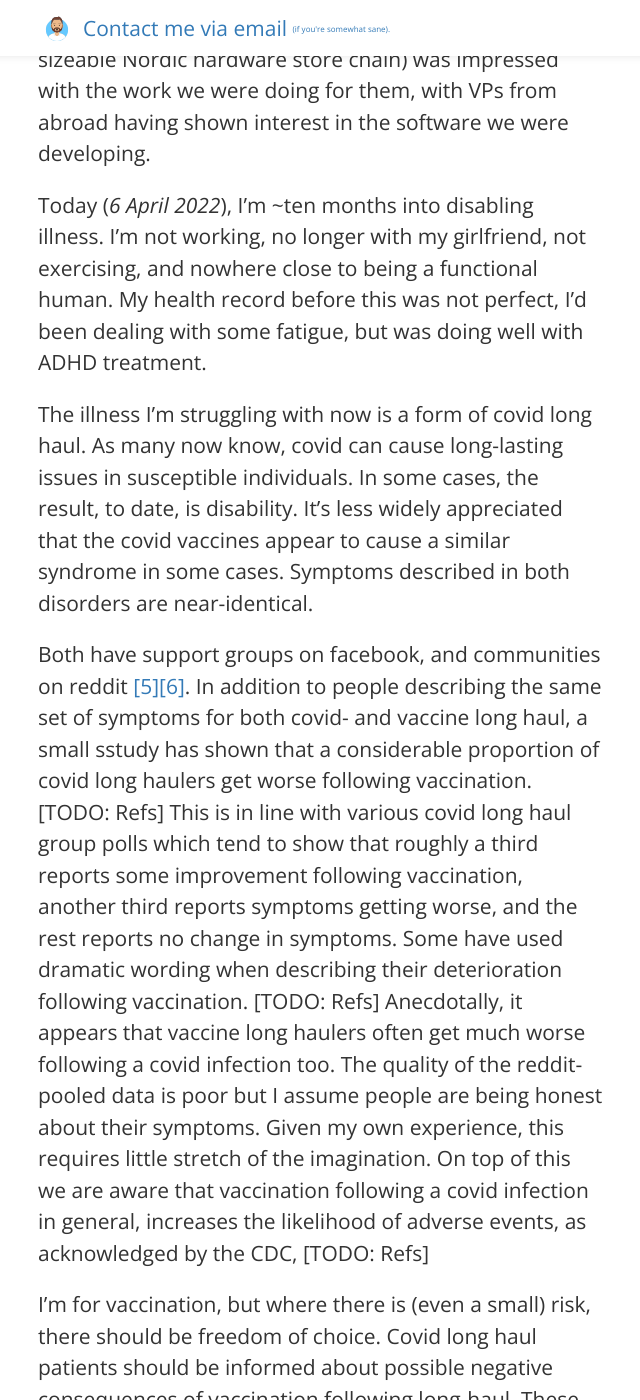
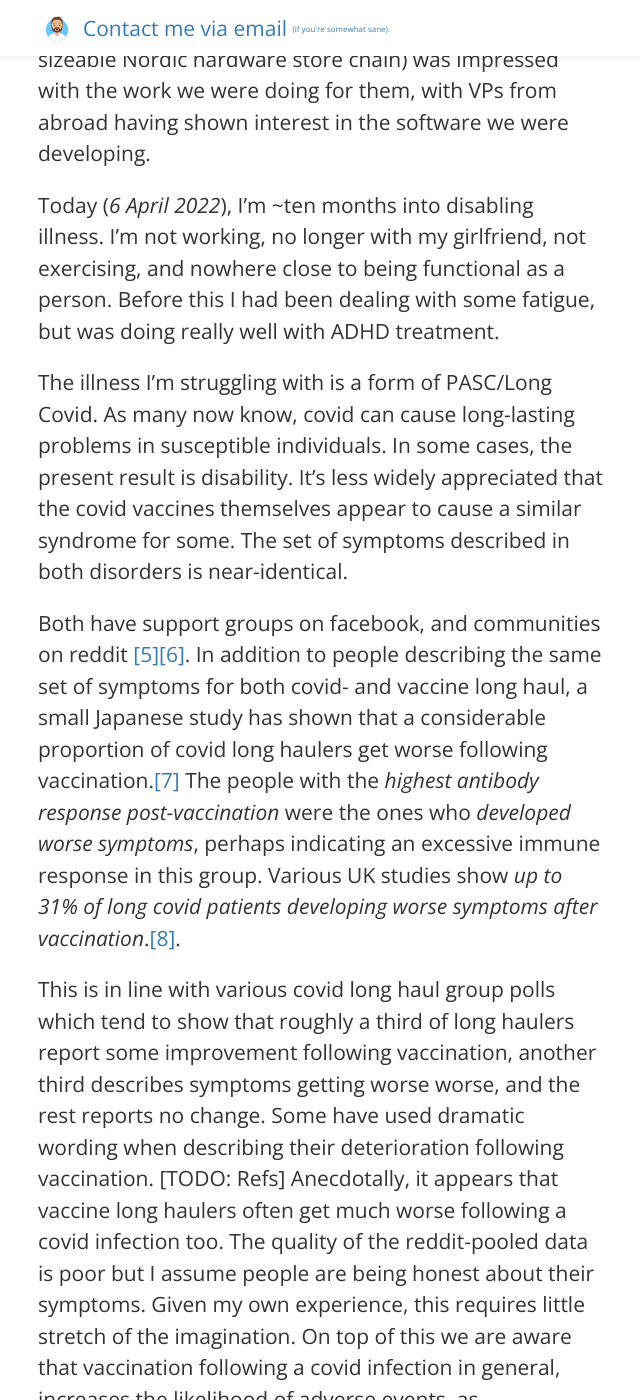
Before and after one commit to nargar/nargar, a Jekyll site: the page built from _posts/2022-04-06-vlh-exp.markdown, in a window 1280 px wide and 1400 px high, scrolled down 688 px. Shown: the whole window, without its empty margins (32-672 px from the left). Built offline with Jekyll 4.4.1, drawn with Linux system fonts in a browser that asks for light colours; our own code applies the rules of GitHub Pages for plain Markdown files; some of the changed text lies outside the part shown.

Commit message:
Lets put it out..

```diff
--- a/_includes/head.html
+++ b/_includes/head.html
@@ -61,6 +61,16 @@
     article p {
       margin: 0 0 20px;
     }
+
+    article ul,
+    article ol {
+      margin-bottom: 20px !important;
+    }
+
+    article strong {
+      font-weight: 400;
+      font-style: italic;
+    }
   </style>
 
   {%- feed_meta -%}
--- a/_layouts/default.html
+++ b/_layouts/default.html
@@ -164,9 +164,6 @@
       {{ content }}
     </div>
   </main>
-
-  {%- include footer.html -%}
-
 </body>
 
 </html>
--- a/_layouts/post.html
+++ b/_layouts/post.html
@@ -2,40 +2,7 @@
 layout: default
 ---
 <article class="post h-entry" itemscope itemtype="http://schema.org/BlogPosting">
-
-  <!-- <header class="post-header">
-    <h1 class="post-title p-name" itemprop="name headline">{{ page.title | escape }}</h1>
-    <p class="post-meta">
-      <time class="dt-published" datetime="{{ page.date | date_to_xmlschema }}" itemprop="datePublished">
-        {%- assign date_format = site.minima.date_format | default: "%b %-d, %Y" -%}
-        {{ page.date | date: date_format }}
-      </time>
-      {%- if page.author -%}
-      • <span itemprop="author" itemscope itemtype="http://schema.org/Person"><span class="p-author h-card"
-          itemprop="name">{{ page.author }}</span></span>
-      {%- endif -%}
-    </p>
-  </header> -->
-
-  <!-- https://timjwise.medium.com/will-smith-chris-rock-and-what-youre-missing-about-that-slap-3ad83f924c82
-      https://images.unsplash.com/photo-1470777639313-60af88918203?ixlib=rb-1.2.1&ixid=MnwxMjA3fDB8MHxwaG90by1wYWdlfHx8fGVufDB8fHx8&auto=format&fit=crop&w=1740&q=80
-  -->
-
   <div class="post-content e-content" itemprop="articleBody">
-    <!-- <p class="post-meta">
-      <time class="dt-published" datetime="{{ page.date | date_to_xmlschema }}" itemprop="datePublished">
-        {%- assign date_format = site.minima.date_format | default: "%b %-d, %Y" -%}
-        {{ page.date | date: date_format }}
-      </time>
-      <span itemprop="author" itemscope itemtype="http://schema.org/Person"><span class="p-author h-card"
-          itemprop="name">Author used to be a software developer</span></span>
-    </p> -->
     {{ content }}
   </div>
-
-  {%- if site.disqus.shortname -%}
-  {%- include disqus_comments.html -%}
-  {%- endif -%} -->
-
-  <a class="u-url" href="{{ page.url | relative_url }}" hidden></a>
 </article>
--- a/_posts/2022-04-06-vlh-exp.markdown
+++ b/_posts/2022-04-06-vlh-exp.markdown
@@ -6,13 +6,15 @@
 
 In summer 2021 I was running my own company with two of my friends, where I was working as a software consultant and developer. I was my own boss, I had a great girlfriend, and my company's biggest client (a sizeable Nordic hardware store chain) was impressed with the work we were doing for them, with VPs from abroad having shown interest in the software we were developing.
 
-Today (*6 April 2022*), I'm ~ten months into disabling illness. I'm not working, no longer with my girlfriend, not exercising, and nowhere close to being a functional human.  My health record before this was not perfect, I'd been dealing with some fatigue, but was doing well with ADHD treatment.
+Today (*6 April 2022*), I'm ~ten months into disabling illness. I'm not working, no longer with my girlfriend, not exercising, and nowhere close to being functional as a person. Before this I had been dealing with some fatigue, but was doing really well with ADHD treatment.
 
-The illness I'm struggling with now is a form of covid long haul. As many now know, covid can cause long-lasting issues in susceptible individuals. In some cases, the result, to date, is disability. It's less widely appreciated that the covid vaccines appear to cause a similar syndrome in some cases. Symptoms described in both disorders are near-identical.
+The illness I'm struggling with is a form of PASC/Long Covid. As many now know, covid can cause long-lasting problems in susceptible individuals. In some cases, the present result is disability. It's less widely appreciated that the covid vaccines themselves appear to cause a similar syndrome for some. The set of symptoms described in both disorders is near-identical.
 
-Both have support groups on facebook, and communities on reddit [[5]](https://reddit.com/r/vaccinelonghaulers)[[6]](https://reddit.com/r/covidlonghaulers). In addition to people describing the same set of symptoms for both covid- and vaccine long haul, a small sstudy has shown that a considerable proportion of covid long haulers get worse following vaccination. [TODO: Refs] This is in line with various covid long haul group polls which tend to show that roughly a third reports some improvement following vaccination, another third reports symptoms getting worse, and the rest reports no change in symptoms. Some have used dramatic wording when describing their deterioration following vaccination. [TODO: Refs] Anecdotally, it appears that vaccine long haulers often get much worse following a covid infection too. The quality of the reddit-pooled data is poor but I assume people are being honest about their symptoms. Given my own experience, this requires little stretch of the imagination. On top of this we are aware that vaccination following a covid infection in general, increases the likelihood of adverse events, as acknowledged by the CDC, [TODO: Refs]
+Both have support groups on facebook, and communities on reddit [[5]](https://reddit.com/r/vaccinelonghaulers){:target="_blank"}[[6]](https://reddit.com/r/covidlonghaulers){:target="_blank"}. In addition to people describing the same set of symptoms for both covid- and vaccine long haul, a small Japanese study has shown that a considerable proportion of covid long haulers get worse following vaccination.[[7]](https://onlinelibrary.wiley.com/doi/10.1002/jmv.27689){:target="_blank"} The people with the **highest antibody response post-vaccination** were the ones who **developed worse symptoms**, perhaps indicating an excessive immune response in this group. Various UK studies show **up to 31% of long covid patients developing worse symptoms after vaccination**.[[8]](https://ukhsa.koha-ptfs.co.uk/cgi-bin/koha/opac-retrieve-file.pl?id=fe4f10cd3cd509fe045ad4f72ae0dfff){:target="_blank"}.
 
-I'm for vaccination, but where there is (even a small) risk, there should be freedom of choice. Covid long haul patients should be informed about possible negative consequences of vaccination following long-haul. These adverse events are rare for the (mostly) safe and effective vaccines. But identifying some of the people at-risk may be possible, and worth doing. Professor Warren Tate, a ME/CFS specialist at the University of Otago in NZ has called for exemptions from vaccine mandates for some patients with ME/CFS, citing possible vulnerability to poor sequelae of vaccination. His sentiment is supported by preliminary data from a survey done by the ME/CFS society in NZ, showing a worsening of symptoms without return to baseline in a considerable proportion of patients. [[4]](https://www.rnz.co.nz/news/national/456598/expert-says-some-chronic-fatigue-syndrome-sufferers-should-be-exempt-from-covid-19-vaccination)
+This is in line with various covid long haul group polls which tend to show that roughly a third of long haulers report some improvement following vaccination, another third describes symptoms getting worse worse, and the rest reports no change. Some have used dramatic wording when describing their deterioration following vaccination. [TODO: Refs] Anecdotally, it appears that vaccine long haulers often get much worse following a covid infection too. The quality of the reddit-pooled data is poor but I assume people are being honest about their symptoms. Given my own experience, this requires little stretch of the imagination. On top of this we are aware that vaccination following a covid infection in general, increases the likelihood of adverse events, as acknowledged by the CDC, [TODO: Refs]
+
+I'm for vaccination, but where there is (even a small) risk, there should be freedom of choice. Covid long haul patients should be informed about possible negative consequences of vaccination following long-haul. These adverse events are rare for the (mostly) safe and effective vaccines. But identifying some of the people at-risk may be possible, and worth doing. Professor Warren Tate, a ME/CFS specialist at the University of Otago in NZ has called for exemptions from vaccine mandates for some patients with ME/CFS, citing possible vulnerability to poor sequelae of vaccination. His sentiment is supported by preliminary data from a survey done by the ME/CFS society in NZ, showing a worsening of symptoms without return to baseline in a considerable proportion of patients. [[4]](https://www.rnz.co.nz/news/national/456598/expert-says-some-chronic-fatigue-syndrome-sufferers-should-be-exempt-from-covid-19-vaccination){:target="_blank"}
 
 Intuitively it would seem to make sense to investigate this with autoimmune disorders in general. Part of the problem is that we are not good at collecting healthcare data. Many symptoms/disorders that can't be immediately identified and diagnosed are dismissed and not reported. We should actively collect and rely more on patient-reported symptoms. Not just for ME/CFS and adverse events to vaccinations, but also f.ex. for women experiencing problems with their menstrual cycle post-vaccination (and presumably post-covid). I can't claim to know that this is happening without data but we could do better with collecting data.
 
@@ -125,16 +127,16 @@
 
 I had some discolouration of the skin on my chest and between my eyebrows (loss of colour) that persists but hasn't gotten worse.
 
-My biggest worry was vaccine-induced autoimmunity, and thus I had the following tests:
+I was most curious about vaccine-induced autoimmunity, and thus I had the following tests:
 
 TPO antibodies (such as those seen in Hashimotos hypothyroidism and Graves) slightly elevated on 2 occasions, fine in another laboratory. ANCA antibodies present but not elevated (Lupus, often associated with kidney damage). RF slightly elevated. Anti-phospholipid antibodies present but not elevated, clotting factors all normal. ds-DNA (primarily associated with Lupus) also present but not elevated. ANA very low in the range.RF-IgG slightly elevated. Adrenal cortex antibodies not detected, making primary AI via autoimmmunity unlikely.
 
-On numerous occasions since then I've tested my AM cortisol, and it consistently comes back at around 150-200 nmol/L, which is low-normal, and in the 'equivocal' range. [[3]](https://www.ouh.nhs.uk/biochemistry/tests/tests-catalogue/cortisol.aspx). With both negative ACA and a synacthen stimulation test showing normal adrenal response to synthetic ACTH there's little to indicate overt adrenal insufficiency. Hydrocortisone supplementation (very low dose) has still been beneficial for my symptoms, including mood, joint pain, and general flare-ups. Doses that are too high seem to magnify my tinnitus. If I don't take any I seem to get worse joint pain, some itching, and worse cognitive symptoms.
+On numerous occasions since then I've tested my AM cortisol, and it consistently comes back at around 150-200 nmol/L, which is low-normal, and in the 'equivocal' range. [[3]](https://www.ouh.nhs.uk/biochemistry/tests/tests-catalogue/cortisol.aspx){:target="_blank"}. With both negative ACA and a synacthen stimulation test showing normal adrenal response to synthetic ACTH there's little to indicate overt adrenal insufficiency. Hydrocortisone supplementation (very low dose) has still been beneficial for my symptoms, including mood, joint pain, and general flare-ups. Doses that are too high seem to magnify my tinnitus. If I don't take any I seem to get worse joint pain, some itching, and worse cognitive symptoms.
 
 I noted early on, shortly after June 2021, that many of my physical symptoms seemed to get worse with eating, in particular when I ate something containing **potassium**. Since I suspected that this was the case, I restricted my diet quite a bit which likely influenced the test results that followed.
 
 Despite the interventions I made, '**hyperkalemia**' was detected on 3 occasions, with 3 additional tests showing kalium within the reference range range. The reason for testing potassium was that a lot of my early symptoms were consistent with hyperkalemia. Including **tiredness, weakness, numbness, tingling, nausea, shortness of breath, chest pain,** and **palpitations**
-[[1]](https://www.healthline.com/health/high-potassium-hyperkalemia#symptoms)
+[[1]](https://www.healthline.com/health/high-potassium-hyperkalemia#symptoms){:target="_blank"}
 
 **Fludrocortisone was helpful** for me with managing these symptoms, up to 0.3mg/daily helped me not having to be as limited with my diet. I could eat some potassium without tingling/chest pain and palpitations coming on. If I stopped the medicine my sensitivity to these foods increased again.
 
@@ -156,6 +158,10 @@
 
 6. https://reddit.com/r/covidlonghaulers
 
+7. https://onlinelibrary.wiley.com/doi/10.1002/jmv.27689 _Journal of Medical Virology, authors from St. Marianna University School of Medicine, Kawasaki, Kanagawa, Japan
+
+8. https://ukhsa.koha-ptfs.co.uk/cgi-bin/koha/opac-retrieve-file.pl?id=fe4f10cd3cd509fe045ad4f72ae0dfff _UK Health Security Agency, 2022
+
 # Relevant quotes from each citation
 
 1. > The symptoms of high potassium depend on the level of the mineral in your blood. [...] if your potassium levels are high enough to cause symptoms, you *may* have: **tiredness** or **weakness**, a feeling of **numbness** or **tingling**, **nausea**,
@@ -169,6 +175,24 @@
 
 4. > Expert **says some chronic fatigue syndrome sufferers should be exempt from Covid-19 vaccination** "**University of Otago's Emeritus Professor Warren Tate** says he is aware of serious reactions triggered by the Pfizer vaccine in several people who have the condition. He believes some of those with the disease **shouldn't be expected to be vaccinated**." Preliminary findings of a **survey of ME/CFS sufferers and those with Long Covid**, carried out by the **Associated New Zealand ME Society** (ANZMES), found **nearly 20 percent of the 359 survey participants had experienced a relapse, with worsened symptoms that had not returned to baseline, after taking the Pfizer vaccine**. The findings will be submitted to the Immunisation Advisory Centre (Imac) and the Ministry. Tate has also submitted data to Imac over his concerns.
 
+5. Vaccine long hauler community on reddit
+
+6. Covid long hauler community on reddit
+
+7. > Relationship between changes in **symptoms** and antibody titers after a **single vaccination** in **patients with Long COVID** This study evaluated **post-vaccination changes in symptoms** and antibody titers **in patients with Long COVID**. Patients visiting the outpatient department specializing in Long COVID at our hospital were enrolled. Changes in **symptoms** were **evaluated before** and **14–21 days after** first **vaccination**. Antibody titers were measured using ARCHITECT SARS-CoV-2 IgG II Quant at the same time. This study included **42 patients** [...] **Post-vaccination symptoms** (**fatigue, joint pain**, and taste and olfactory abnormalities) were **relieved**, **worsened**, and **unchanged** in 7 (**16.7%**), 9 (**21.4%**), and 26 (**61.9%**) patients, respectively. Ratios of pre- and post-vaccination antibody titers were 53, 40, and 174 in the unchanged, relief, and worsened groups, respectively. **The worsened group had the significantly highest antibody titer ratio** (p = 0.02). The higher increased rate of the antibody titer in the worsened group than in the non-worsened group suggests an **excessive immune response to vaccination associated with worsening of sequelae**. Although patients with Long COVID should be vaccinated, additional concerns should be addressed.
+
+8. > An online survey by Scherlinger et al [...] asked Frenchspeaking adults with post-acute sequelae of COVID-19 (PASC, persistent symptoms lasting >4 weeks after probable or confirmed COVID-19 infection and no alternative diagnosis to explain the symptoms) whether their symptoms improved or worsened following vaccination
+(Pfizer [78%], Moderna [16%], AstraZeneca [4%]) (20). The survey was completed by **567 respondents** (median age 44 years, 83% women) in August 2021, 64% of participants had a confirmed COVID-19 infection, 25% had one vaccine dose and 45% had 2 vaccine doses. Symptoms of PASC included fever or chills, fatigue, brain fog, headaches, changing mood or impact on morale, sleeping issues, costal pain, dyspnoea, cough, palpitations, muscle aches, joint pain, paraesthesia or tingling, anosmia or ageusia, diarrhoea or vomiting, spontaneous bruises, and pruritus. • Of the 380 participants who reported long COVID at the time of vaccination, 117
+**(31%) reported a global worsening of symptoms** (including fever/chills [74%],
+**gastrointestinal** symptoms [70%], **paraesthesia** [64%] and **arthralgia** [63%]),
+whereas 83 (21.8%) reported a global improvement in symptoms (including
+anosmia [62%] and brain fog [51%]), and 179 (47%) reported no change in
+symptoms following vaccination.
+[...]
+**There was little evidence of differences in results between vaccine types (p=0.60)**
+[...]
+[Another UK survey specified showed 23.2% improved vs. 15.4% worse]
+
 ---
 
 So here below we will do some testing.
```
Also changed, not shown: other parts of _posts/2022-04-06-vlh-exp.markdown (+2 -2 lines), 4 other files.
